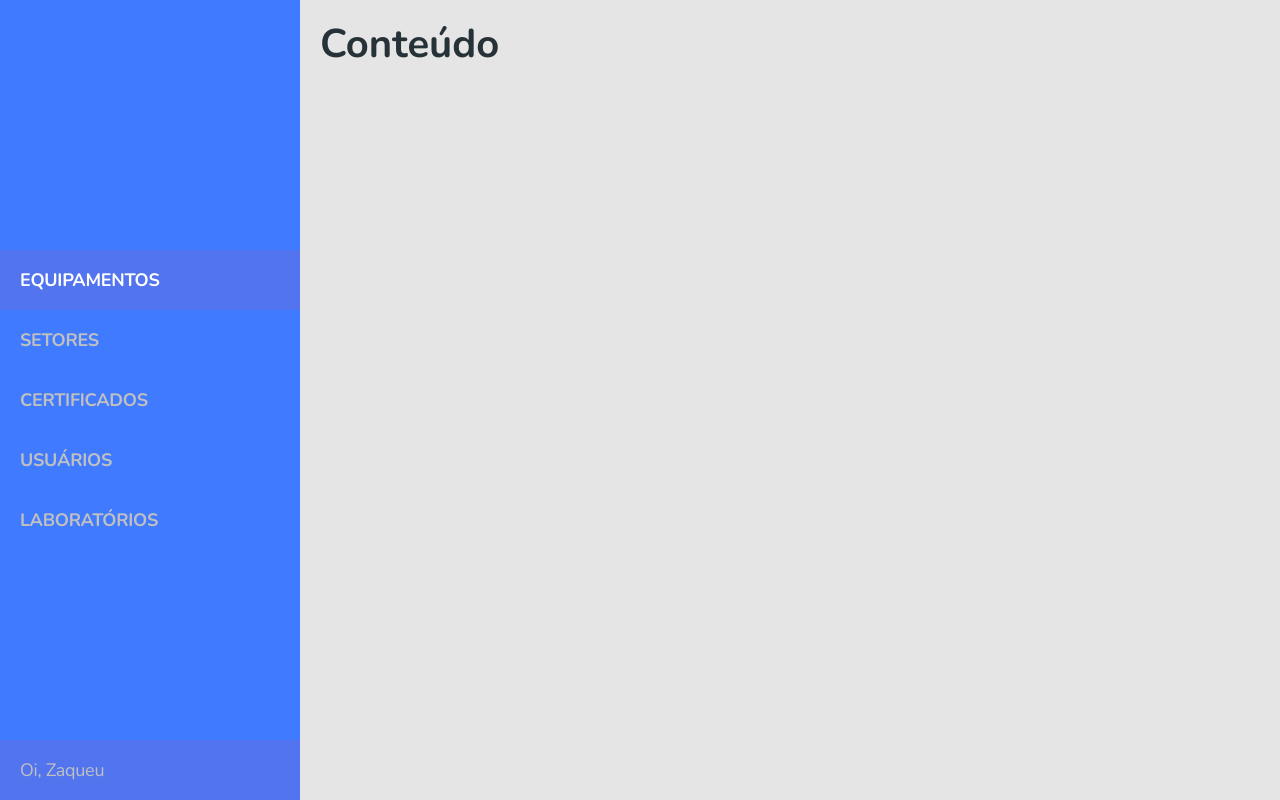
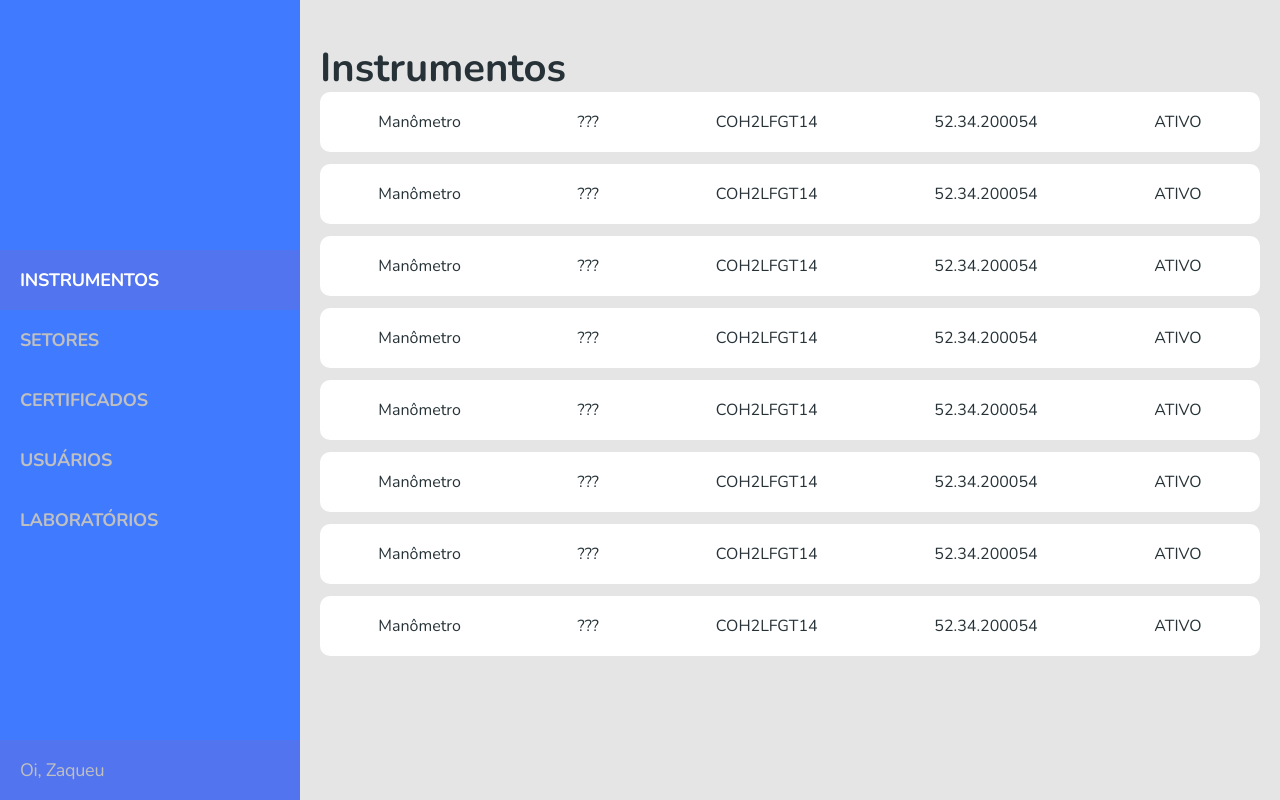
Before and after one commit to zaqueurodrigues/esmetrology, a React (Create React App) app in the folder frontweb/: page / in a window 1280 px wide. Built offline with nearby package versions, Linux system fonts and the light colour scheme.

Commit message:
base card and instrument card

```diff
--- a/frontweb/src/App.css
+++ b/frontweb/src/App.css
@@ -15,3 +15,13 @@ a, a:hover {
     text-decoration: none;
     color: unset;
 }
+
+.base-card {
+    display: flex;
+    justify-content: space-around;
+    height: 60px;
+    align-items: center;
+    background-color: #fff;
+    box-shadow: 0 px 4px 20px rgba(0, 0, 0, 0.25);
+    border-radius: 10px;
+}
--- /dev/null
+++ b/frontweb/src/components/InstrumentCard/index.tsx
@@ -0,0 +1,16 @@
+import './styles.css';
+
+const InstrumentCard = () => {
+    return (
+        <div className="base-card inst-card">
+            <li>Manômetro</li>
+            <li>???</li>
+            <li>COH2LFGT14</li>
+            <li>52.34.200054</li>
+            <li>ATIVO</li>
+        </div>
+
+    );
+}
+
+export default InstrumentCard;
--- /dev/null
+++ b/frontweb/src/components/InstrumentCard/styles.css
@@ -0,0 +1,7 @@
+li {
+    list-style-type: none;
+}
+
+.inst-card {
+    margin-bottom: 12px;
+}
--- a/frontweb/src/components/Navbar/index.tsx
+++ b/frontweb/src/components/Navbar/index.tsx
@@ -17,7 +17,7 @@ const Navbar = () => {
             <ul >
                 <li>
                     <a href="link" className="nav-item active">
-                        EQUIPAMENTOS
+                        INSTRUMENTOS
                     </a>
                 </li>
                 <li>
--- /dev/null
+++ b/frontweb/src/pages/Instrument/index.tsx
@@ -0,0 +1,21 @@
+import InstrumentCard from "components/InstrumentCard";
+import Navbar from "components/Navbar";
+import './styles.css';
+
+const Instrument = () => {
+    return (
+        <div className="my-4">
+            <h1>Instrumentos</h1>
+            <InstrumentCard/>
+            <InstrumentCard/>
+            <InstrumentCard/>
+            <InstrumentCard/>
+            <InstrumentCard/>
+            <InstrumentCard/>
+            <InstrumentCard/>
+            <InstrumentCard/>
+        </div>
+    );
+}
+
+export default Instrument;
--- a/frontweb/src/pages/Main/index.tsx
+++ b/frontweb/src/pages/Main/index.tsx
@@ -1,4 +1,5 @@
 import Navbar from "components/Navbar";
+import Instrument from "pages/Instrument";
 import './styles.css';
 
 const Main = () => {
@@ -6,7 +7,7 @@ const Main = () => {
         <div className="main-container">
             <Navbar></Navbar>
             <div className="main-content">
-                <h1>Conteúdo</h1>
+                <Instrument/>
             </div>
         </div>
     );
```
Also changed, not shown: frontweb/src/pages/Instrument/styles.css (added).
